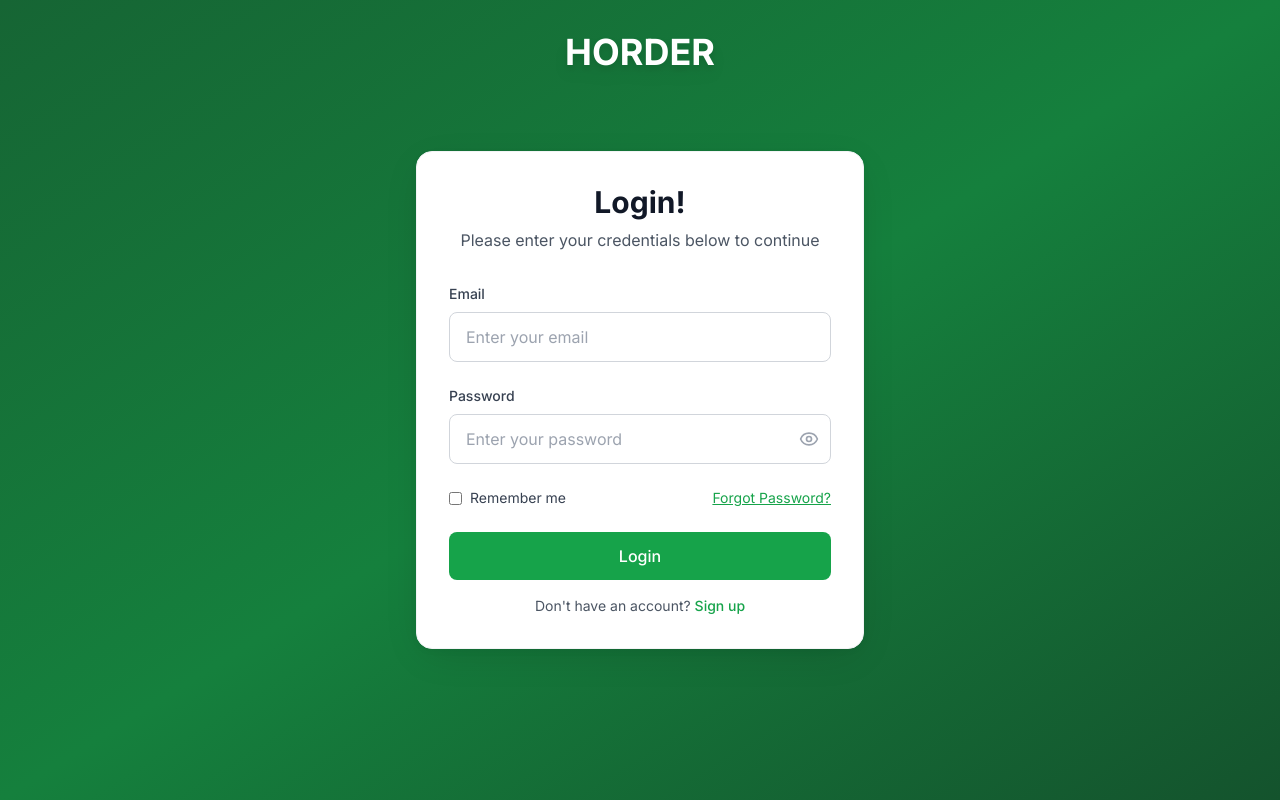
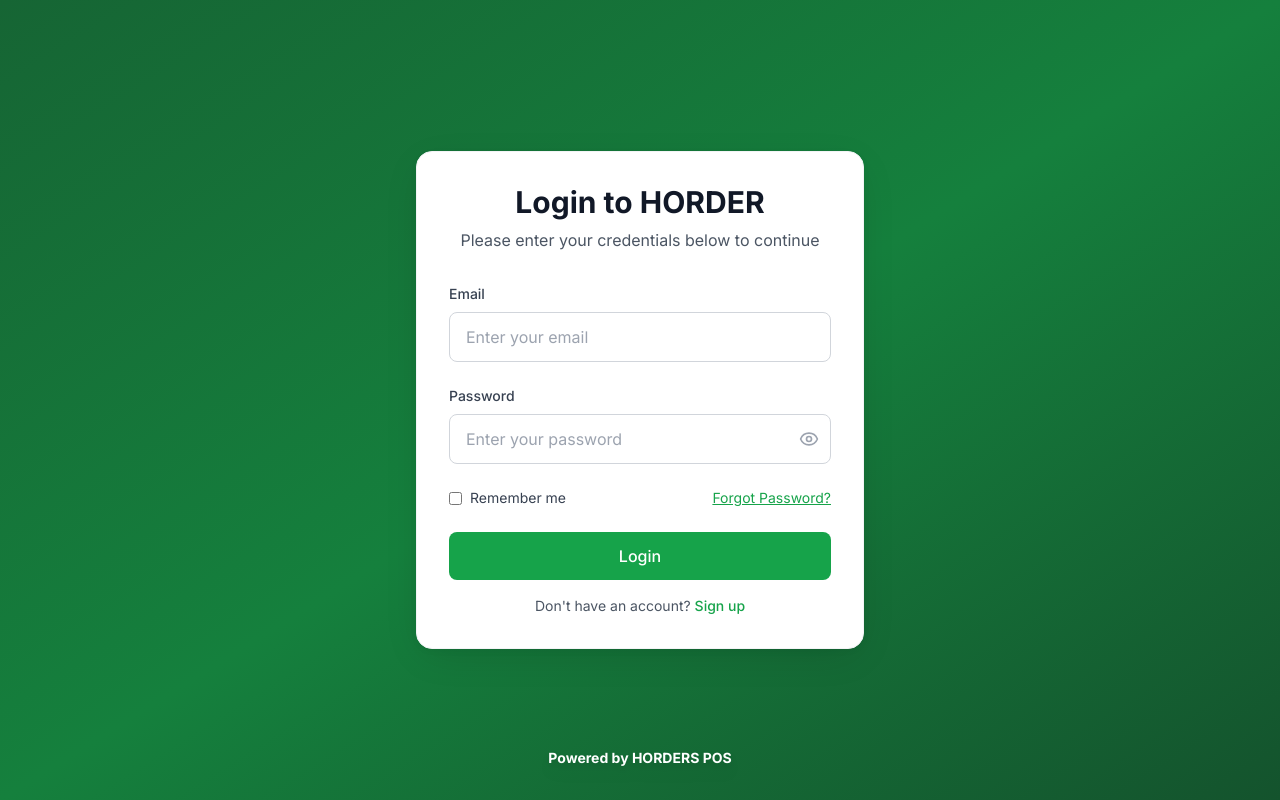
Before and after one commit to vaibhavdange/vercel-test-horder, a Next.js app: page / in a window 1280 px wide. Built offline with nearby package versions, Linux system fonts and the light colour scheme; no server answers.

Commit message:
fixed API gateway issues for product image uploads

```diff
--- a/src/app/page.tsx
+++ b/src/app/page.tsx
@@ -75,8 +75,8 @@ export default function LoginPage() {
   return (
     <div className="min-h-screen bg-gradient-to-br from-green-800 via-green-700 to-green-900 relative flex items-center justify-center p-4 overflow-hidden">
       {/* Brand Header */}
-      <div className="absolute top-8 left-1/2 transform -translate-x-1/2 z-10">
-        <h1 className="text-4xl font-bold text-white drop-shadow-lg">{restaurantName}</h1>
+      <div className="absolute bottom-8 left-1/2 transform -translate-x-1/2 z-10">
+        <h1 className="text-sm font-bold text-white drop-shadow-lg">Powered by HORDERS POS</h1>
       </div>
 
       {/* Login Form Container */}
@@ -84,7 +84,7 @@ export default function LoginPage() {
         <div className="bg-white rounded-2xl shadow-strong p-8 border border-gray-100">
           {/* Form Header */}
           <div className="text-center mb-8">
-            <h2 className="text-3xl font-bold text-gray-900 mb-2">Login!</h2>
+            <h2 className="text-3xl font-bold text-gray-900 mb-2">Login to {restaurantName}</h2>
             <p className="text-gray-600">Please enter your credentials below to continue</p>
           </div>
 
```
